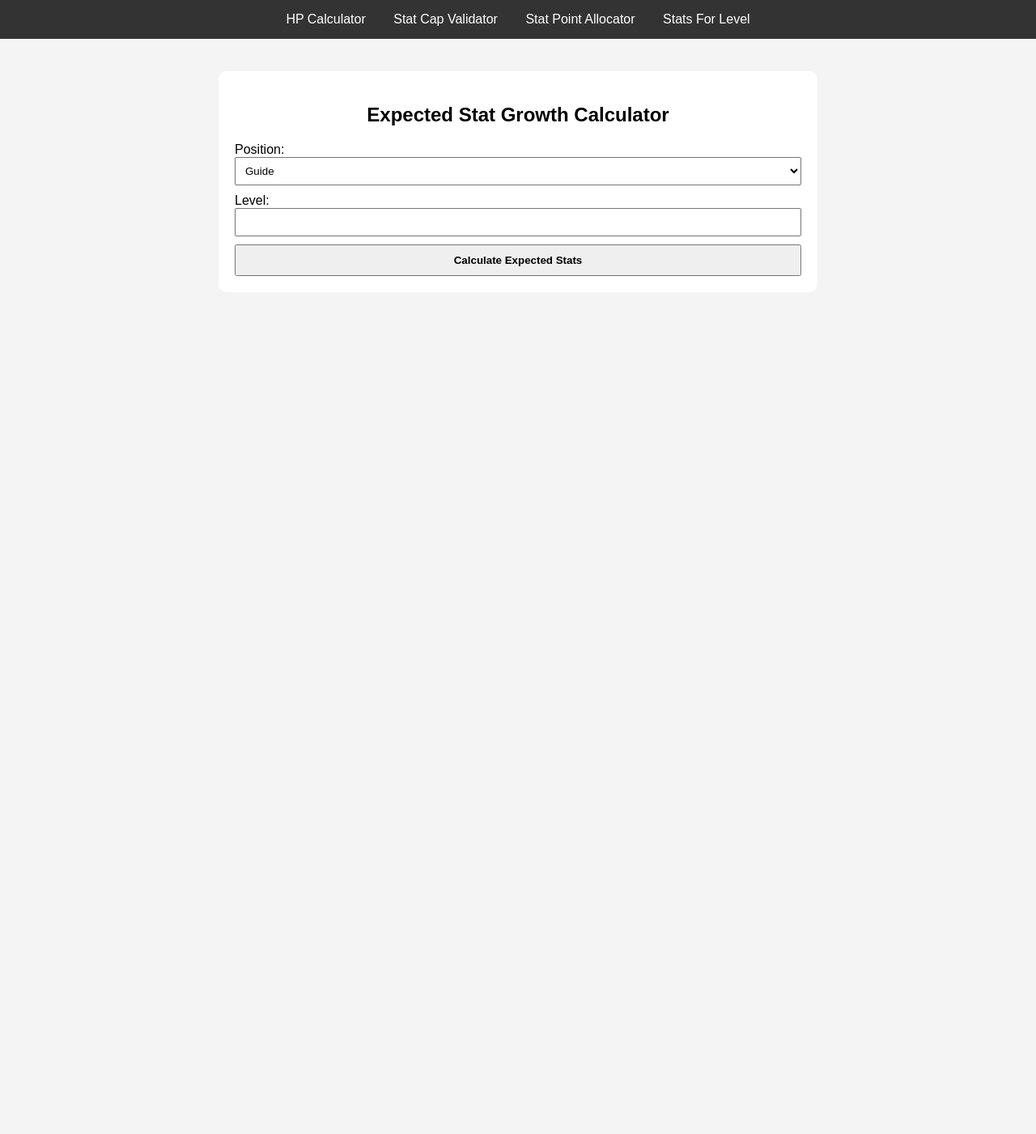
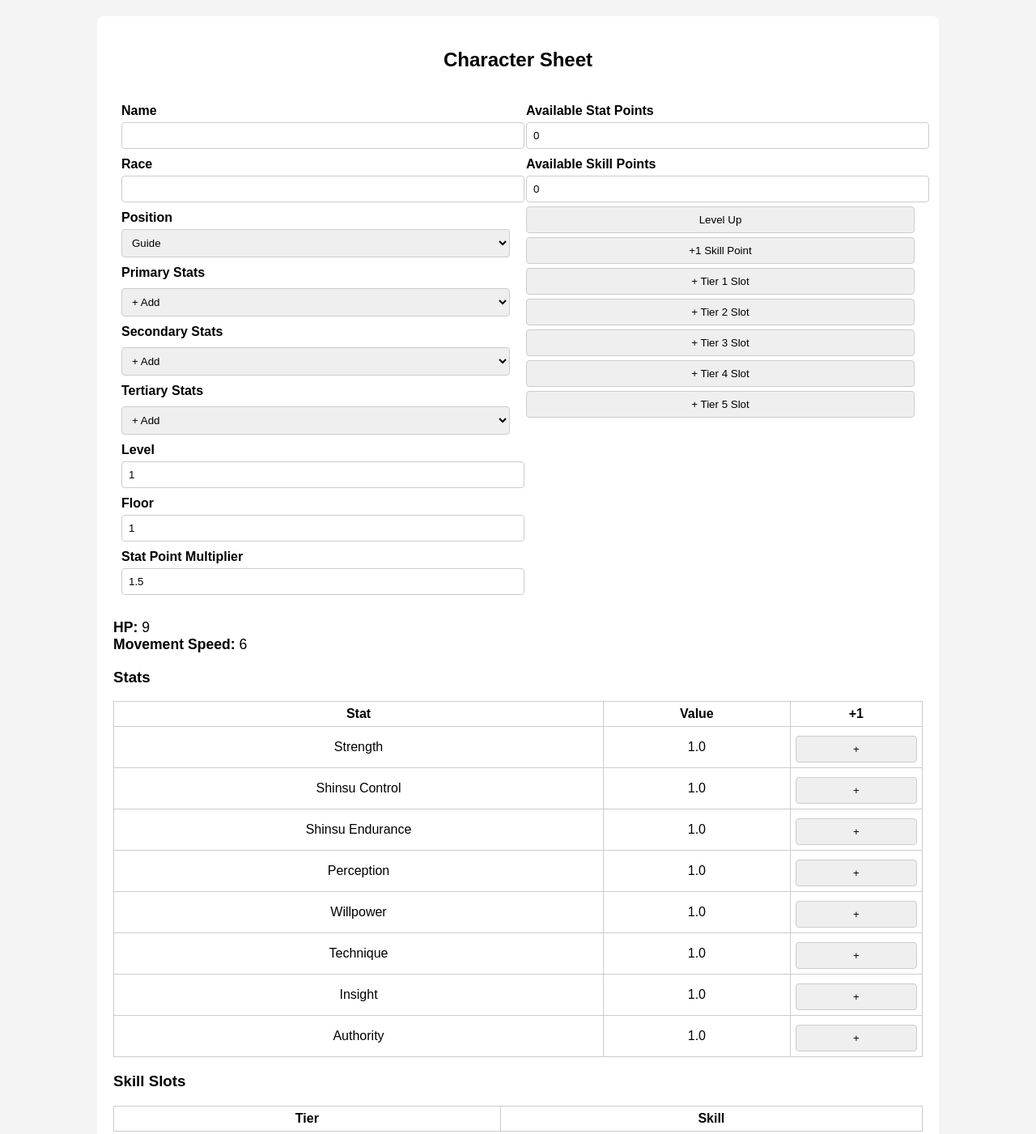
Before and after one commit to aerctis/hp-calculator, a plain HTML site: page stat-growth.html in a window 1280 px wide. Shown: the whole page at 81% size. Before the commit the page ends 800 px from the top, so only its background shows below. Drawn offline with Linux system fonts and the light colour scheme.

Commit message:
Update stat-growth.html

```diff
--- a/stat-growth.html
+++ b/stat-growth.html
@@ -1,70 +1,90 @@
 <!DOCTYPE html>
 <html>
 <head>
-  <title>Expected Stat Growth</title>
+  <title>Character Sheet</title>
   <style>
     body {
       font-family: Arial, sans-serif;
-      background-color: #f4f4f4;
+      background: #f4f4f4;
       margin: 0;
+      padding: 20px;
     }
-    .navbar {
-      background: #333;
-      padding: 15px 10px;
+    .container {
+      max-width: 1000px;
+      margin: 0 auto;
+      background: white;
+      padding: 20px;
+      border-radius: 8px;
+    }
+    h2 {
       text-align: center;
     }
-    .navbar a {
-      color: white;
-      margin: 0 15px;
-      text-decoration: none;
-      white-space: nowrap;
+    .row {
+      display: flex;
+      justify-content: space-between;
+      flex-wrap: wrap;
     }
-    .container {
-      max-width: 700px;
-      margin: 40px auto;
-      padding: 20px;
-      background: #fff;
-      border-radius: 10px;
+    .col {
+      flex: 1 1 45%;
+      margin: 10px;
     }
-    input, select {
+    label {
+      font-weight: bold;
+      display: block;
+      margin-top: 10px;
+    }
+    input[type=text], input[type=number], select, button {
       width: 100%;
       padding: 8px;
-      margin-bottom: 10px;
-      box-sizing: border-box;
+      margin-top: 5px;
+      border: 1px solid #ccc;
+      border-radius: 4px;
     }
-    button {
+    .stats-table, .skills-table {
       width: 100%;
-      padding: 10px;
-      font-weight: bold;
+      border-collapse: collapse;
+      margin-top: 10px;
     }
-    h2, h4 {
+    .stats-table th, .stats-table td, .skills-table th, .skills-table td {
+      border: 1px solid #ccc;
+      padding: 6px;
       text-align: center;
     }
-    table {
-      width: 100%;
-      border-collapse: collapse;
+    .btn-row button {
+      margin-right: 10px;
+    }
+    #hp-speed {
       margin-top: 20px;
+      font-size: 1.1em;
     }
-    th, td {
-      border: 1px solid #ccc;
-      padding: 8px;
-      text-align: center;
+    .affinities {
+      display: flex;
+      flex-wrap: wrap;
+      gap: 6px;
+      margin-top: 5px;
+    }
+    .affinities div {
+      background-color: #e3e3e3;
+      border-radius: 4px;
+      padding: 4px 8px;
+      cursor: pointer;
     }
   </style>
 </head>
 <body>
-  <div class="navbar">
-    <a href="index.html">HP Calculator</a>
-    <a href="stat-cap.html">Stat Cap Validator</a>
-    <a href="stat-allocator.html">Stat Point Allocator</a>
-    <a href="stat-growth.html">Stats For Level</a>
-  </div>
+  <div class="container">
+    <h2>Character Sheet</h2>
 
-  <div class="container">
-    <h2>Expected Stat Growth Calculator</h2>
+    <div class="row">
+      <div class="col">
+        <label>Name</label>
+        <input type="text" id="char-name">
 
-    <label for="position">Position:</label>
-    <select id="position">
+        <label>Race</label>
+        <input type="text" id="char-race">
+
+        <label>Position</label>
+        <select id="char-position" onchange="updateFromTextbox()">
           <option value="Guide">Guide</option>
           <option value="Fisherman">Fisherman</option>
           <option value="Spear Bearer">Spear Bearer</option>
@@ -73,148 +93,293 @@
           <option value="Anima">Anima</option>
         </select>
 
-    <label for="level">Level:</label>
-    <input type="number" id="level" min="1">
+        <label>Primary Stats</label>
+        <div class="affinities" id="primary-affinities"></div>
+        <select id="add-primary"></select>
 
-    <button onclick="calculateGrowth()">Calculate Expected Stats</button>
+        <label>Secondary Stats</label>
+        <div class="affinities" id="secondary-affinities"></div>
+        <select id="add-secondary"></select>
 
-    <div id="result"></div>
+        <label>Tertiary Stats</label>
+        <div class="affinities" id="tertiary-affinities"></div>
+        <select id="add-tertiary"></select>
+
+        <label>Level</label>
+        <input type="number" id="char-level" min="1" value="1" onchange="updateFromTextbox()">
+
+        <label>Floor</label>
+        <input type="number" id="char-floor" min="1" value="1" onchange="renderHpSpeed()">
+
+        <label>Stat Point Multiplier</label>
+        <input type="number" id="stat-multiplier" min="1" step="0.1" value="1.5">
+      </div>
+
+      <div class="col">
+        <label>Available Stat Points</label>
+        <input type="number" id="available-stat-points" value="0" readonly>
+
+        <label>Available Skill Points</label>
+        <input type="number" id="available-skill-points" value="0" readonly>
+
+        <div class="btn-row">
+          <button onclick="levelUp()">Level Up</button>
+          <button onclick="addSkillPoint()">+1 Skill Point</button>
+        </div>
+
+        <div class="btn-row">
+          <button onclick="addSkillSlot(1)">+ Tier 1 Slot</button>
+          <button onclick="addSkillSlot(2)">+ Tier 2 Slot</button>
+          <button onclick="addSkillSlot(3)">+ Tier 3 Slot</button>
+          <button onclick="addSkillSlot(4)">+ Tier 4 Slot</button>
+          <button onclick="addSkillSlot(5)">+ Tier 5 Slot</button>
+        </div>
+      </div>
+    </div>
+
+    <div id="hp-speed"></div>
+
+    <h3>Stats</h3>
+    <table class="stats-table" id="stats-table">
+      <thead>
+        <tr>
+          <th>Stat</th>
+          <th>Value</th>
+          <th>+1</th>
+        </tr>
+      </thead>
+      <tbody id="stats-body"></tbody>
+    </table>
+
+    <h3>Skill Slots</h3>
+    <table class="skills-table" id="skills-table">
+      <thead>
+        <tr><th>Tier</th><th>Skill</th></tr>
+      </thead>
+      <tbody id="skills-body"></tbody>
+    </table>
   </div>
 
   <script>
-    const tierSets = {
-      "Guide": [
-        { range: [1, 10], primary: 1, secondary: 0.5, tertiary: 0.5, free: 1 },
-        { range: [11, 25], primary: 1.5, secondary: 1, tertiary: 0.5, free: 1 },
-        { range: [26, 50], primary: 1.5, secondary: 1, tertiary: 0.5, free: 1 },
-        { range: [51, 80], primary: 2, secondary: 1.5, tertiary: 1, free: 1 },
-        { range: [81, 110], primary: 2.5, secondary: 2, tertiary: 1, free: 1 },
-        { range: [111, 140], primary: 3, secondary: 2, tertiary: 1.5, free: 2 },
-        { range: [141, 170], primary: 3, secondary: 2.5, tertiary: 2, free: 2 },
-        { range: [171, Infinity], primary: 4, secondary: 3, tertiary: 3, free: 2 }
+    const stats = ["Strength", "Shinsu Control", "Shinsu Endurance", "Perception", "Willpower", "Technique", "Insight", "Authority"];
+    const state = {
+      statValues: Object.fromEntries(stats.map(stat => [stat, 1])),
+      statHistory: [],
+      skillSlots: [],
+      availableStatPoints: 0,
+      availableSkillPoints: 0,
+      affinities: { primary: [], secondary: [], tertiary: [] }
+    };
+
+    function renderAffinityControls() {
+      ["primary", "secondary", "tertiary"].forEach(type => {
+        const container = document.getElementById(`${type}-affinities`);
+        const select = document.getElementById(`add-${type}`);
+        container.innerHTML = "";
+        select.innerHTML = "<option value=''>+ Add</option>" + stats.map(stat => `<option value="${stat}">${stat}</option>`).join("");
+
+        state.affinities[type].forEach(stat => {
+          const div = document.createElement("div");
+          div.textContent = stat;
+          div.onclick = () => {
+            state.affinities[type] = state.affinities[type].filter(s => s !== stat);
+            updateFromTextbox();
+          };
+          container.appendChild(div);
+        });
+
+        select.onchange = e => {
+          const val = e.target.value;
+          if (val && !state.affinities[type].includes(val)) {
+            state.affinities[type].push(val);
+            updateFromTextbox();
+          }
+        };
+      });
+    }
+
+    function getGrowthTable() {
+          return {
+            Guide: [
+              { range: [1, 10], primary: 1, secondary: 0.5, tertiary: 0.5 },
+              { range: [11, 25], primary: 1.5, secondary: 1, tertiary: 0.5 },
+              { range: [26, 50], primary: 1.5, secondary: 1, tertiary: 0.5 },
+              { range: [51, 80], primary: 2, secondary: 1.5, tertiary: 1 },
+              { range: [81, 110], primary: 2.5, secondary: 2, tertiary: 1 },
+              { range: [111, 140], primary: 3, secondary: 2, tertiary: 1.5 },
+              { range: [141, 170], primary: 3, secondary: 2.5, tertiary: 2 },
+              { range: [171, Infinity], primary: 4, secondary: 3, tertiary: 3 }
             ],
-      "Fisherman": [
-        { range: [1, 10], primary: 1, secondary: 1, tertiary: 0.5, free: 1 },
-        { range: [11, 25], primary: 1.5, secondary: 1, tertiary: 0.5, free: 1 },
-        { range: [26, 50], primary: 2, secondary: 1, tertiary: 0.5, free: 1 },
-        { range: [51, 80], primary: 2, secondary: 2, tertiary: 1, free: 1 },
-        { range: [81, 110], primary: 3, secondary: 2, tertiary: 1, free: 1 },
-        { range: [111, 140], primary: 3, secondary: 2, tertiary: 2, free: 2 },
-        { range: [141, 170], primary: 4, secondary: 3, tertiary: 2, free: 2 },
-        { range: [171, Infinity], primary: 4, secondary: 3, tertiary: 3, free: 2 }
+            Fisherman: [
+              { range: [1, 10], primary: 1, secondary: 1, tertiary: 0.5 },
+              { range: [11, 25], primary: 1.5, secondary: 1, tertiary: 0.5 },
+              { range: [26, 50], primary: 2, secondary: 1, tertiary: 0.5 },
+              { range: [51, 80], primary: 2, secondary: 2, tertiary: 1 },
+              { range: [81, 110], primary: 3, secondary: 2, tertiary: 1 },
+              { range: [111, 140], primary: 3, secondary: 2, tertiary: 2 },
+              { range: [141, 170], primary: 4, secondary: 3, tertiary: 2 },
+              { range: [171, Infinity], primary: 4, secondary: 3, tertiary: 3 }
             ],
             "Spear Bearer": [
-        { range: [1, 10], primary: 1, secondary: 1, tertiary: 0.5, free: 1 },
-        { range: [11, 25], primary: 1.5, secondary: 1, tertiary: 0.5, free: 1 },
-        { range: [26, 50], primary: 2, secondary: 1, tertiary: 0.5, free: 1 },
-        { range: [51, 80], primary: 3, secondary: 1, tertiary: 1, free: 1 },
-        { range: [81, 110], primary: 3, secondary: 2, tertiary: 1, free: 1 },
-        { range: [111, 140], primary: 4, secondary: 2, tertiary: 2, free: 2 },
-        { range: [141, 170], primary: 4, secondary: 3, tertiary: 2, free: 2 },
-        { range: [171, Infinity], primary: 5, secondary: 3, tertiary: 2, free: 2 }
+              { range: [1, 10], primary: 1, secondary: 1, tertiary: 0.5 },
+              { range: [11, 25], primary: 1.5, secondary: 1, tertiary: 0.5 },
+              { range: [26, 50], primary: 2, secondary: 1, tertiary: 0.5 },
+              { range: [51, 80], primary: 3, secondary: 1, tertiary: 1 },
+              { range: [81, 110], primary: 3, secondary: 2, tertiary: 1 },
+              { range: [111, 140], primary: 4, secondary: 2, tertiary: 2 },
+              { range: [141, 170], primary: 4, secondary: 3, tertiary: 2 },
+              { range: [171, Infinity], primary: 5, secondary: 3, tertiary: 2 }
             ],
             "Wave Controller": [
-        { range: [1, 10], primary: 1, secondary: 1, tertiary: 0.5, free: 1 },
-        { range: [11, 25], primary: 1.5, secondary: 1, tertiary: 0.5, free: 1 },
-        { range: [26, 50], primary: 2, secondary: 1, tertiary: 0.5, free: 1 },
-        { range: [51, 80], primary: 3, secondary: 1, tertiary: 1, free: 1 },
-        { range: [81, 110], primary: 3, secondary: 2, tertiary: 1, free: 1 },
-        { range: [111, 140], primary: 4, secondary: 2, tertiary: 2, free: 2 },
-        { range: [141, 170], primary: 4, secondary: 3, tertiary: 2, free: 2 },
-        { range: [171, Infinity], primary: 5, secondary: 3, tertiary: 2, free: 2 }
+              { range: [1, 10], primary: 1, secondary: 1, tertiary: 0.5 },
+              { range: [11, 25], primary: 1.5, secondary: 1, tertiary: 0.5 },
+              { range: [26, 50], primary: 2, secondary: 1, tertiary: 0.5 },
+              { range: [51, 80], primary: 3, secondary: 1, tertiary: 1 },
+              { range: [81, 110], primary: 3, secondary: 2, tertiary: 1 },
+              { range: [111, 140], primary: 4, secondary: 2, tertiary: 2 },
+              { range: [141, 170], primary: 4, secondary: 3, tertiary: 2 },
+              { range: [171, Infinity], primary: 5, secondary: 3, tertiary: 2 }
             ],
             "Light Bearer": [
-        { range: [1, 10], primary: 1, secondary: 1, tertiary: 0.5, free: 1 },
-        { range: [11, 25], primary: 1.5, secondary: 1, tertiary: 0.5, free: 1 },
-        { range: [26, 50], primary: 2, secondary: 1, tertiary: 0.5, free: 1 },
-        { range: [51, 80], primary: 3, secondary: 1, tertiary: 1, free: 1 },
-        { range: [81, 110], primary: 3, secondary: 2, tertiary: 1, free: 1 },
-        { range: [111, 140], primary: 4, secondary: 2, tertiary: 2, free: 2 },
-        { range: [141, 170], primary: 4, secondary: 3, tertiary: 2, free: 2 },
-        { range: [171, Infinity], primary: 5, secondary: 3, tertiary: 2, free: 2 }
+              { range: [1, 10], primary: 1, secondary: 1, tertiary: 0.5 },
+              { range: [11, 25], primary: 1.5, secondary: 1, tertiary: 0.5 },
+              { range: [26, 50], primary: 2, secondary: 1, tertiary: 0.5 },
+              { range: [51, 80], primary: 3, secondary: 1, tertiary: 1 },
+              { range: [81, 110], primary: 3, secondary: 2, tertiary: 1 },
+              { range: [111, 140], primary: 4, secondary: 2, tertiary: 2 },
+              { range: [141, 170], primary: 4, secondary: 3, tertiary: 2 },
+              { range: [171, Infinity], primary: 5, secondary: 3, tertiary: 2 }
             ],
-      "Anima": [
-        { range: [1, 10], primary: 2, secondary: 1, tertiary: 0.5, free: 1 },
-        { range: [11, 25], primary: 2.5, secondary: 1, tertiary: 0.5, free: 1 },
-        { range: [26, 50], primary: 3, secondary: 1, tertiary: 0.5, free: 1 },
-        { range: [51, 80], primary: 3.5, secondary: 1.5, tertiary: 1, free: 1 },
-        { range: [81, 110], primary: 4, secondary: 1.5, tertiary: 1, free: 1 },
-        { range: [111, 140], primary: 5, secondary: 2, tertiary: 1.5, free: 2 },
-        { range: [141, 170], primary: 6, secondary: 2, tertiary: 1.5, free: 2 },
-        { range: [171, Infinity], primary: 6, secondary: 2, tertiary: 2, free: 2 }
+            Anima: [
+              { range: [1, 10], primary: 2, secondary: 1, tertiary: 0.5 },
+              { range: [11, 25], primary: 2.5, secondary: 1, tertiary: 0.5 },
+              { range: [26, 50], primary: 3, secondary: 1, tertiary: 0.5 },
+              { range: [51, 80], primary: 3.5, secondary: 1.5, tertiary: 1 },
+              { range: [81, 110], primary: 4, secondary: 1.5, tertiary: 1 },
+              { range: [111, 140], primary: 5, secondary: 2, tertiary: 1.5 },
+              { range: [141, 170], primary: 6, secondary: 2, tertiary: 1.5 },
+              { range: [171, Infinity], primary: 6, secondary: 2, tertiary: 2 }
             ]
           };
+        }
 
-    const positions = {
-      "Guide": {
-        primary: ["Perception", "Insight"],
-        secondary: ["Willpower", "Shinsu Control", "Shinsu Endurance"],
-        tertiary: ["Strength", "Technique", "Authority"]
-      },
-      "Fisherman": {
-        primary: ["Strength", "Technique", "Perception"],
-        secondary: ["Shinsu Endurance", "Insight"],
-        tertiary: ["Willpower", "Shinsu Control", "Authority"]
-      },
-      "Spear Bearer": {
-        primary: ["Strength", "Perception"],
-        secondary: ["Technique", "Insight", "Shinsu Endurance"],
-        tertiary: ["Willpower", "Shinsu Control", "Authority"]
-      },
-      "Wave Controller": {
-        primary: ["Shinsu Control", "Shinsu Endurance"],
-        secondary: ["Willpower", "Insight", "Technique"],
-        tertiary: ["Strength", "Perception", "Authority"]
-      },
-      "Light Bearer": {
-        primary: ["Insight", "Authority"],
-        secondary: ["Perception", "Shinsu Control", "Willpower"],
-        tertiary: ["Strength", "Technique", "Shinsu Endurance"]
-      },
-      "Anima": {
-        primary: ["Authority"],
-        secondary: ["Shinsu Control", "Insight", "Willpower", "Shinsu Endurance"],
-        tertiary: ["Strength", "Perception", "Technique"]
+    function getGrowthRatesForLevel(position, level) {
+      const table = getGrowthTable()[position] || [];
+      return table.find(r => level >= r.range[0] && level <= r.range[1]) || { primary: 0, secondary: 0, tertiary: 0 };
+    }
+
+    function updateFromTextbox() {
+      const level = parseInt(document.getElementById("char-level").value);
+      const pos = document.getElementById("char-position").value;
+      const priList = state.affinities.primary;
+      const secList = state.affinities.secondary;
+      const terList = state.affinities.tertiary;
+
+      stats.forEach(stat => state.statValues[stat] = 1);
+
+      for (let i = 1; i <= level; i++) {
+        const rates = getGrowthRatesForLevel(pos, i);
+        priList.forEach(stat => state.statValues[stat] += rates.primary / priList.length);
+        secList.forEach(stat => state.statValues[stat] += rates.secondary / secList.length);
+        terList.forEach(stat => state.statValues[stat] += rates.tertiary / terList.length);
+      }
+
+      state.availableStatPoints = level - 1;
+      state.availableSkillPoints = level - 1;
+      document.getElementById("available-stat-points").value = state.availableStatPoints;
+      document.getElementById("available-skill-points").value = state.availableSkillPoints;
+      renderStats();
+      renderHpSpeed();
+      renderAffinityControls();
+    }
+
+    function renderStats() {
+      const tbody = document.getElementById("stats-body");
+      tbody.innerHTML = "";
+      const average = stats.reduce((sum, stat) => sum + state.statValues[stat], 0) / stats.length;
+      const max = parseFloat(document.getElementById("stat-multiplier").value) * average;
+
+      stats.forEach(stat => {
+        const tr = document.createElement("tr");
+        const td1 = document.createElement("td");
+        td1.textContent = stat;
+        const td2 = document.createElement("td");
+        td2.textContent = state.statValues[stat].toFixed(1);
+        const td3 = document.createElement("td");
+        const btn = document.createElement("button");
+        btn.textContent = "+";
+        btn.onclick = () => {
+          if (state.availableStatPoints > 0 && state.statValues[stat] + 1 <= Math.floor(max)) {
+            state.statValues[stat]++;
+            state.availableStatPoints--;
+            renderStats();
+            document.getElementById("available-stat-points").value = state.availableStatPoints;
+            renderHpSpeed();
           }
         };
+        td3.appendChild(btn);
 
-    const allStats = [
-      "Strength", "Shinsu Control", "Shinsu Endurance",
-      "Perception", "Willpower", "Technique", "Insight", "Authority"
-    ];
-
-    function calculateGrowth() {
-      const level = parseInt(document.getElementById("level").value);
-      const pos = document.getElementById("position").value;
-      if (isNaN(level) || level < 1) {
-        document.getElementById("result").innerHTML = "<p>Please enter a valid level.</p>";
-        return;
+        tr.appendChild(td1);
+        tr.appendChild(td2);
+        tr.appendChild(td3);
+        tbody.appendChild(tr);
+      });
     }
 
-      const tiers = positions[pos];
-      const tierData = tierSets[pos] || tierSets["default"];
-      let statTotals = {};
-      allStats.forEach(stat => statTotals[stat] = 0);
-      let freePoints = 0;
+    function renderHpSpeed() {
+      const floor = parseInt(document.getElementById("char-floor").value);
+      const level = parseInt(document.getElementById("char-level").value);
+      const se = state.statValues["Shinsu Endurance"];
+      const str = state.statValues["Strength"];
+      const wp = state.statValues["Willpower"];
 
-      for (let i = 1; i <= level; i++) {
-        const tier = tierData.find(t => i >= t.range[0] && i <= t.range[1]);
-        freePoints += tier.free;
-        tiers.primary.forEach(stat => statTotals[stat] += tier.primary);
-        tiers.secondary.forEach(stat => statTotals[stat] += tier.secondary);
-        tiers.tertiary.forEach(stat => statTotals[stat] += tier.tertiary);
+      const movePenalty = Math.max(0, 2 * floor - se);
+      const speed = 6 + level - movePenalty;
+
+      let hpMultiplier = 2 + Math.floor(level / 25);
+      const hp = 3 * se + 2 * str + 1.5 * wp + level * hpMultiplier;
+
+      document.getElementById("hp-speed").innerHTML = `<b>HP:</b> ${Math.round(hp)}<br><b>Movement Speed:</b> ${speed}`;
     }
 
-      let html = `<h4>Expected Stats at Level ${level} (Position: ${pos})</h4>`;
-      html += `<table><tr><th>Stat</th><th>Expected Value</th></tr>`;
-      allStats.forEach(stat => {
-        html += `<tr><td>${stat}</td><td>${statTotals[stat].toFixed(1)}</td></tr>`;
+    function addSkillPoint() {
+      state.availableSkillPoints++;
+      document.getElementById("available-skill-points").value = state.availableSkillPoints;
+    }
+
+    function levelUp() {
+      document.getElementById("char-level").value++;
+      updateFromTextbox();
+    }
+
+    function addSkillSlot(tier) {
+      state.skillSlots.push({ tier: tier, name: "" });
+      state.skillSlots.sort((a, b) => a.tier - b.tier);
+      renderSkills();
+    }
+
+    function renderSkills() {
+      const tbody = document.getElementById("skills-body");
+      tbody.innerHTML = "";
+      state.skillSlots.forEach((slot, index) => {
+        const tr = document.createElement("tr");
+        const td1 = document.createElement("td");
+        td1.textContent = `Tier ${slot.tier}`;
+        const td2 = document.createElement("td");
+        const input = document.createElement("input");
+        input.value = slot.name;
+        input.onchange = e => state.skillSlots[index].name = e.target.value;
+        td2.appendChild(input);
+        tr.appendChild(td1);
+        tr.appendChild(td2);
+        tbody.appendChild(tr);
       });
-      html += `</table>`;
-      html += `<p style="text-align:center;"><b>Total Free Stat Points Earned:</b> ${freePoints}</p>`;
+    }
 
-      document.getElementById("result").innerHTML = html;
-    }
+    // Initialize
+    renderAffinityControls();
+    updateFromTextbox();
+    renderSkills();
   </script>
 </body>
 </html>
```
Lines whose indentation alone changed are shown as unchanged.
